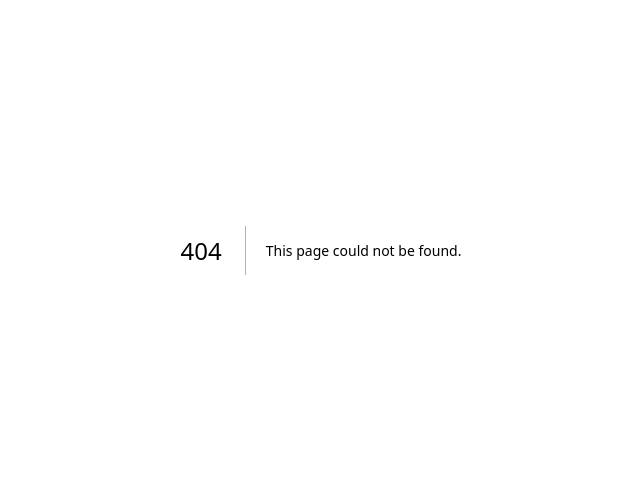
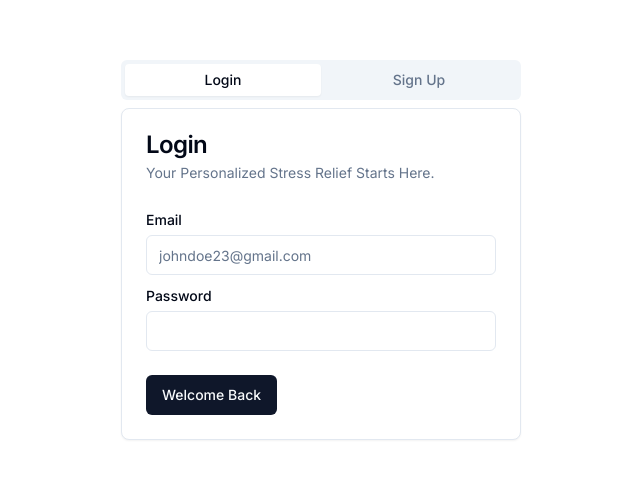
Before and after one commit to Mirthly-Inc/Mirthly-Health, a Next.js app in the folder mirthlyhealth/: page /auth in a window 1280 px wide. Before the commit this address had no page. Shown: the part 150-628 px from the top of the page, without its empty margins (319-959 px from the left). Built offline with nearby package versions, Linux system fonts and the light colour scheme.

Commit message:
Added Login and Signup form

```diff
--- /dev/null
+++ b/mirthlyhealth/app/auth/page.tsx
@@ -0,0 +1,13 @@
+import { TabsDemo } from "@/components/Auth";
+
+const Auth = () => {
+  return (
+    <div className="h-screen">
+      <div className="flex justify-center items-center h-full">
+        <TabsDemo />
+      </div>
+    </div>
+  );
+};
+
+export default Auth;
--- a/mirthlyhealth/app/login/page.tsx
+++ /dev/null
@@ -1,5 +0,0 @@
-const page = () => {
-  return <div>page</div>;
-};
-
-export default page;
--- a/mirthlyhealth/app/signup/page.tsx
+++ /dev/null
@@ -1,7 +0,0 @@
-const page = () => {
-  return (
-    <div>page</div>
-  )
-}
-
-export default page
--- /dev/null
+++ b/mirthlyhealth/components/Auth.tsx
@@ -0,0 +1,69 @@
+import { Button } from "@/components/ui/button";
+import {
+  Card,
+  CardContent,
+  CardDescription,
+  CardFooter,
+  CardHeader,
+  CardTitle,
+} from "@/components/ui/card";
+import { Input } from "@/components/ui/input";
+import { Label } from "@/components/ui/label";
+import { Tabs, TabsContent, TabsList, TabsTrigger } from "@/components/ui/tabs";
+
+export function TabsDemo() {
+  return (
+    <Tabs defaultValue="account" className="w-[400px]">
+      <TabsList className="grid w-full grid-cols-2">
+        <TabsTrigger value="account">Login</TabsTrigger>
+        <TabsTrigger value="password">Sign Up</TabsTrigger>
+      </TabsList>
+      <TabsContent value="account">
+        <Card>
+          <CardHeader>
+            <CardTitle>Login</CardTitle>
+            <CardDescription>
+              Your Personalized Stress Relief Starts Here.
+            </CardDescription>
+          </CardHeader>
+          <CardContent className="space-y-2">
+            <div className="space-y-1">
+              <Label htmlFor="name">Email</Label>
+              <Input id="email" placeholder="johndoe23@gmail.com" />
+            </div>
+            <div className="space-y-1">
+              <Label htmlFor="username">Password</Label>
+              <Input id="password" type="password" />
+            </div>
+          </CardContent>
+          <CardFooter>
+            <Button>Welcome Back</Button>
+          </CardFooter>
+        </Card>
+      </TabsContent>
+      <TabsContent value="password">
+        <Card>
+          <CardHeader>
+            <CardTitle>Sign Up</CardTitle>
+            <CardDescription>
+              Feeling Overwhelmed? Find Your Peace of Mind Here
+            </CardDescription>
+          </CardHeader>
+          <CardContent className="space-y-2">
+            <div className="space-y-1">
+              <Label htmlFor="current">Email Address</Label>
+              <Input id="email" type="password" placeholder="johndoe@abc.com" />
+            </div>
+            <div className="space-y-1">
+              <Label htmlFor="new">Password</Label>
+              <Input id="password" type="password" />
+            </div>
+          </CardContent>
+          <CardFooter>
+            <Button>Explore</Button>
+          </CardFooter>
+        </Card>
+      </TabsContent>
+    </Tabs>
+  );
+}
--- /dev/null
+++ b/mirthlyhealth/components/ui/tabs.tsx
@@ -0,0 +1,55 @@
+"use client"
+
+import * as React from "react"
+import * as TabsPrimitive from "@radix-ui/react-tabs"
+
+import { cn } from "@/lib/utils"
+
+const Tabs = TabsPrimitive.Root
+
+const TabsList = React.forwardRef<
+  React.ElementRef<typeof TabsPrimitive.List>,
+  React.ComponentPropsWithoutRef<typeof TabsPrimitive.List>
+>(({ className, ...props }, ref) => (
+  <TabsPrimitive.List
+    ref={ref}
+    className={cn(
+      "inline-flex h-10 items-center justify-center rounded-md bg-muted p-1 text-muted-foreground",
+      className
+    )}
+    {...props}
+  />
+))
+TabsList.displayName = TabsPrimitive.List.displayName
+
+const TabsTrigger = React.forwardRef<
+  React.ElementRef<typeof TabsPrimitive.Trigger>,
+  React.ComponentPropsWithoutRef<typeof TabsPrimitive.Trigger>
+>(({ className, ...props }, ref) => (
+  <TabsPrimitive.Trigger
+    ref={ref}
+    className={cn(
+      "inline-flex items-center justify-center whitespace-nowrap rounded-sm px-3 py-1.5 text-sm font-medium ring-offset-background transition-all focus-visible:outline-none focus-visible:ring-2 focus-visible:ring-ring focus-visible:ring-offset-2 disabled:pointer-events-none disabled:opacity-50 data-[state=active]:bg-background data-[state=active]:text-foreground data-[state=active]:shadow-sm",
+      className
+    )}
+    {...props}
+  />
+))
+TabsTrigger.displayName = TabsPrimitive.Trigger.displayName
+
+const TabsContent = React.forwardRef<
+  React.ElementRef<typeof TabsPrimitive.Content>,
+  React.ComponentPropsWithoutRef<typeof TabsPrimitive.Content>
+>(({ className, ...props }, ref) => (
+  <TabsPrimitive.Content
+    ref={ref}
+    className={cn(
+      "mt-2 ring-offset-background focus-visible:outline-none focus-visible:ring-2 focus-visible:ring-ring focus-visible:ring-offset-2",
+      className
+    )}
+    {...props}
+  />
+))
+TabsContent.displayName = TabsPrimitive.Content.displayName
+
+export { Tabs, TabsList, TabsTrigger, TabsContent }
--- a/mirthlyhealth/package.json
+++ b/mirthlyhealth/package.json
@@ -17,6 +17,7 @@
     "@radix-ui/react-navigation-menu": "^1.1.4",
     "@radix-ui/react-select": "^2.0.0",
     "@radix-ui/react-slot": "^1.0.2",
+    "@radix-ui/react-tabs": "^1.0.4",
     "@radix-ui/react-toast": "^1.1.5",
     "class-variance-authority": "^0.7.0",
     "clsx": "^2.1.0",
```
Also changed, not shown: 1 other file (tests, documents, lock files or other folders).
